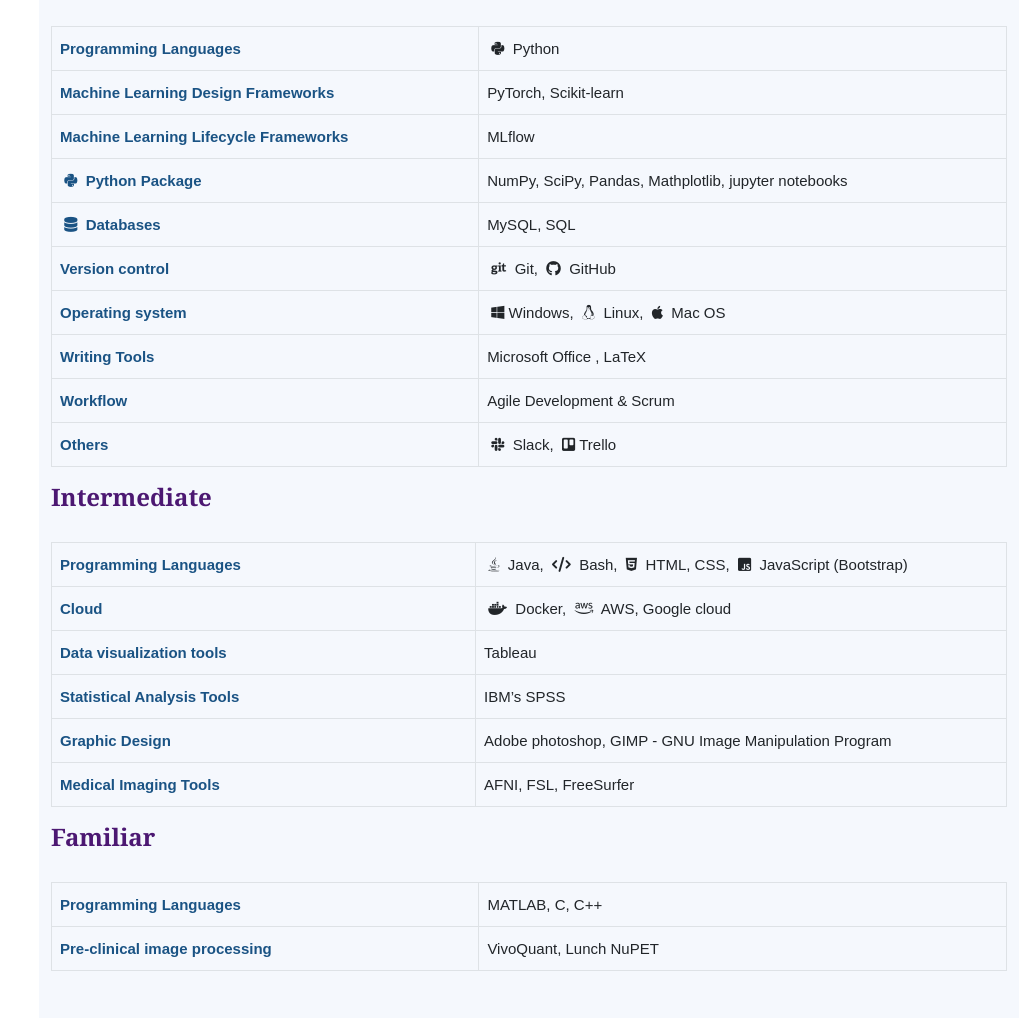
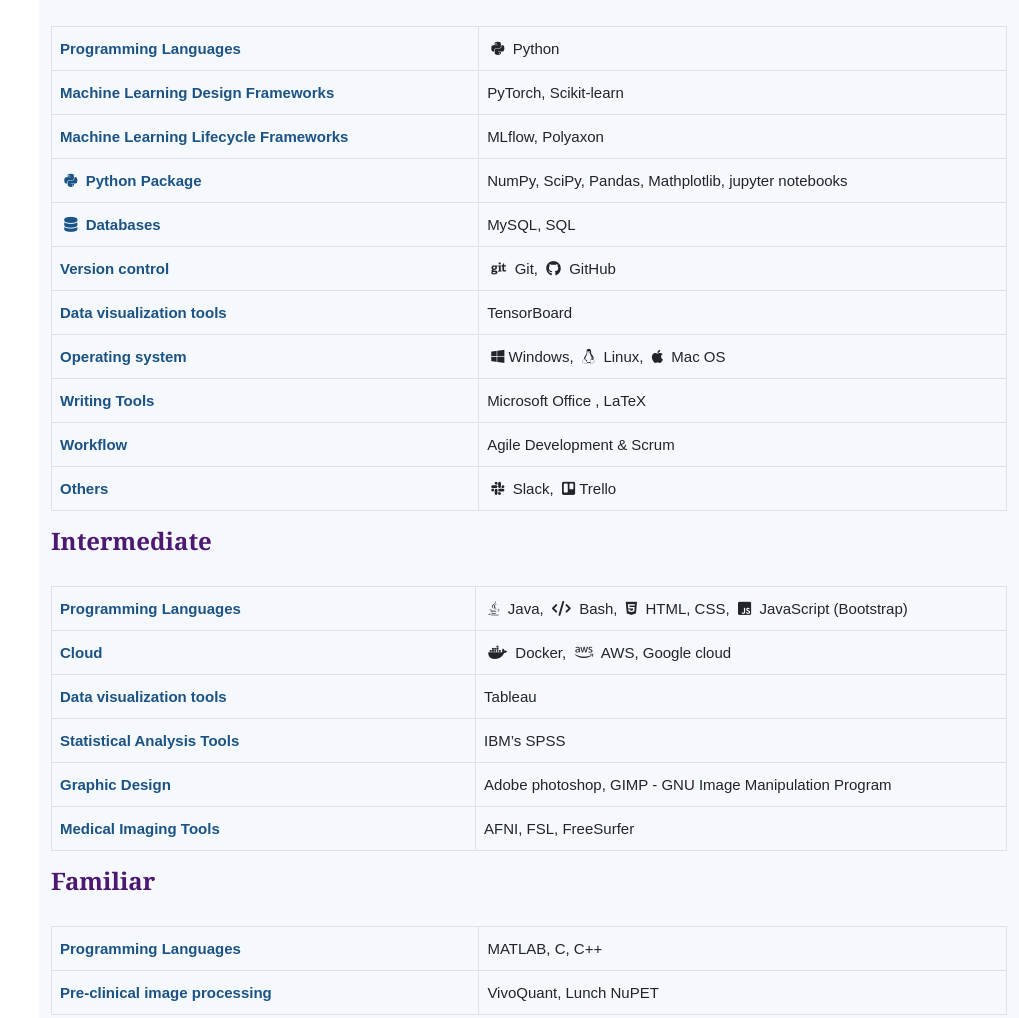
Before and after one commit to saghayi/saghayi.github.io, a plain HTML site: page index.html in a window 1280 px wide. Shown: the part 2169-3187 px from the top of the page, without its empty margins (261-1280 px from the left). Drawn offline with Linux system fonts and the light colour scheme.

```diff
--- a/index.html
+++ b/index.html
@@ -196,9 +196,6 @@
 								<p>Knowing that technology is evolving fast, made me passionate about learning new concepts and skills. Ability to implement novel ideas. </p>
 							</div>
 						</div>
-
-
-
 					</div>
 				</div>
         </section>
@@ -229,7 +226,7 @@
 
                                <tr>
 								  <th style="color:#1A5384">Machine Learning Lifecycle Frameworks</th>
-								  <td>MLflow
+								  <td>MLflow, Polyaxon
 								  </td>
 								</tr>
 
@@ -251,6 +248,13 @@
 								  <th style="color:#1A5384">Version control</th>
 								  <td> &nbsp;<i class="fab fa-git"></i>&nbsp; Git,
 									&nbsp;<i class="fab fa-github" aria-hidden="true"></i>&nbsp; GitHub								</tr>
+
+                                <tr>
+								  <th  style="color:#1A5384">Data visualization tools</th>
+								  <td>
+									TensorBoard
+								  </td>
+								</tr>
 								<tr>
 								  <th style="color:#1A5384">Operating system</th>
 								  <td> &nbsp;<i class="fab fa-windows" aria-hidden="true"></i>&nbsp;Windows,
```
Also changed, not shown: publication-details.html (+1 -1 lines), publication-details2.html (+4 -4 lines), assets/img/portfolio/portfolio-4.jpg, assets/img/portfolio/portfolio-5.jpg.
